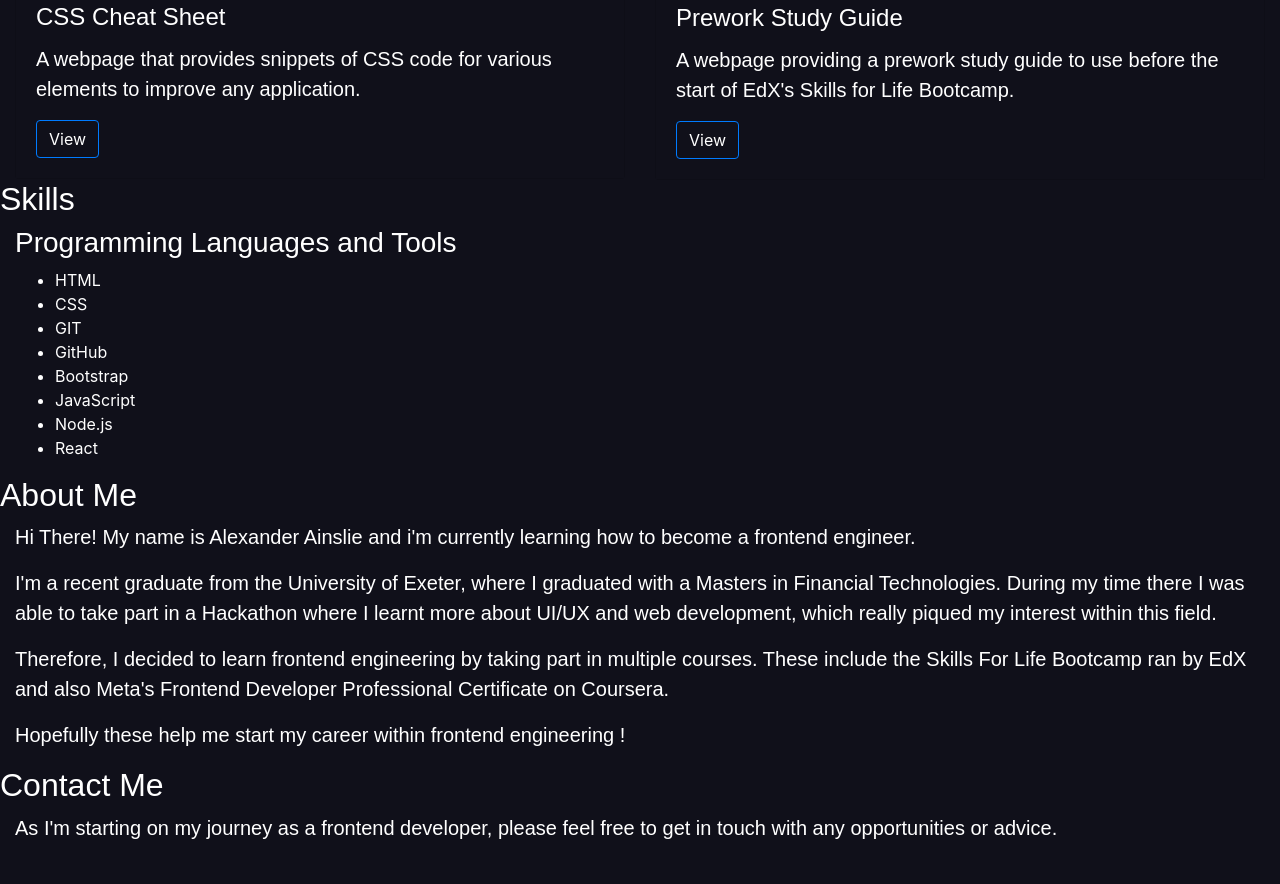
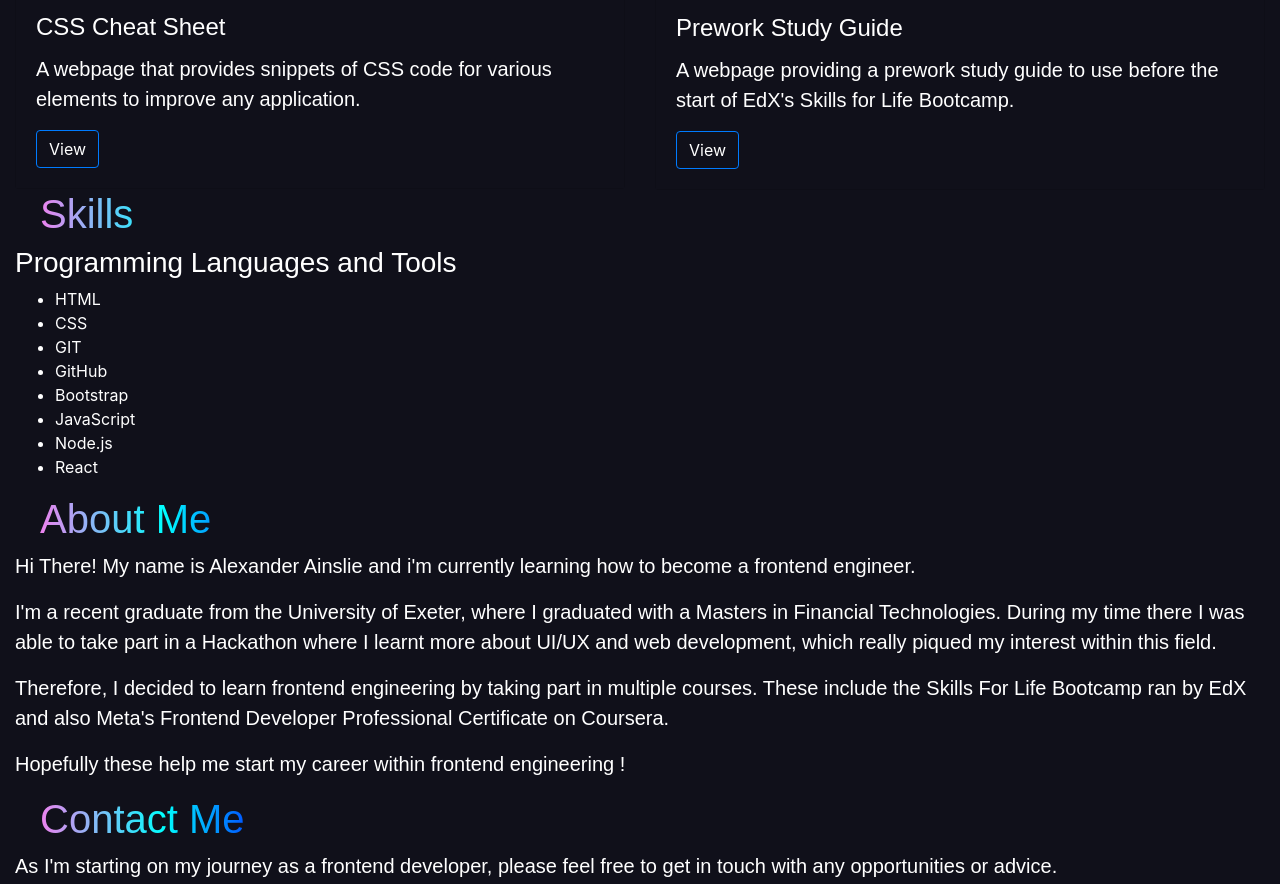
Before and after one commit to AlexAins/Bootstrap-Folio, a plain HTML site: page index.html in a window 1280 px wide. Shown: the part 1914-2798 px from the top of the page. Before the commit the page ends 2773 px from the top, so only its background shows below. Drawn offline with nearby package versions, Linux system fonts and the light colour scheme.

Commit message:
Edited Headings

```diff
--- a/css/style.css
+++ b/css/style.css
@@ -1,5 +1,6 @@
 :root{
     --rainbow: linear-gradient(to right, violet, cyan, blue);
+    --rainbow2: linear-gradient(to right, violet, cyan, blue, black, black, black, black, black, black, black,black);
 }
 
 *{
@@ -8,13 +9,24 @@
 }
 
 /* Text */
+p {
+    font-family: 'Jura', sans-serif;
+    font-size: 20px;
+}
+
+
+/* Heading */
 h1, h2, h3 , h4, h5, h6 {
     font-family: 'Anton', sans-serif;
 }
 
-p {
-    font-family: 'Jura', sans-serif;
-    font-size: 20px;
+.customHead h2{
+    background: var(--rainbow2);
+    background-clip: text;
+    -webkit-background-clip: text;
+    -webkit-text-fill-color: transparent;
+    font-size: 40px;
+    margin-left: 5vh;
 }
 
 /* Nav Bar */
--- a/index.html
+++ b/index.html
@@ -66,7 +66,7 @@
     <!-- Work Section -->
     <section class="page-section custom">
 
-        <div class="page-header">
+        <div class="page-header customHead">
             <h2>Projects</h2>
         </div>
 
@@ -112,7 +112,7 @@
     <!-- Skill Section -->
     <section class="page-section">
 
-        <div class="page-header">
+        <div class="page-header customHead">
             <h2>Skills</h2>
         </div>
 
@@ -134,7 +134,7 @@
     <!-- About Me Section -->
     <section class="page-section">
 
-        <div class="page-header">
+        <div class="page-header customHead">
             <h2>About Me</h2>
         </div>
 
@@ -149,7 +149,7 @@
     <!-- Contact Section -->
     <section class="page-section">
 
-        <div class="page-header">
+        <div class="page-header customHead">
             <h2>Contact Me</h2>
         </div>
 
```
